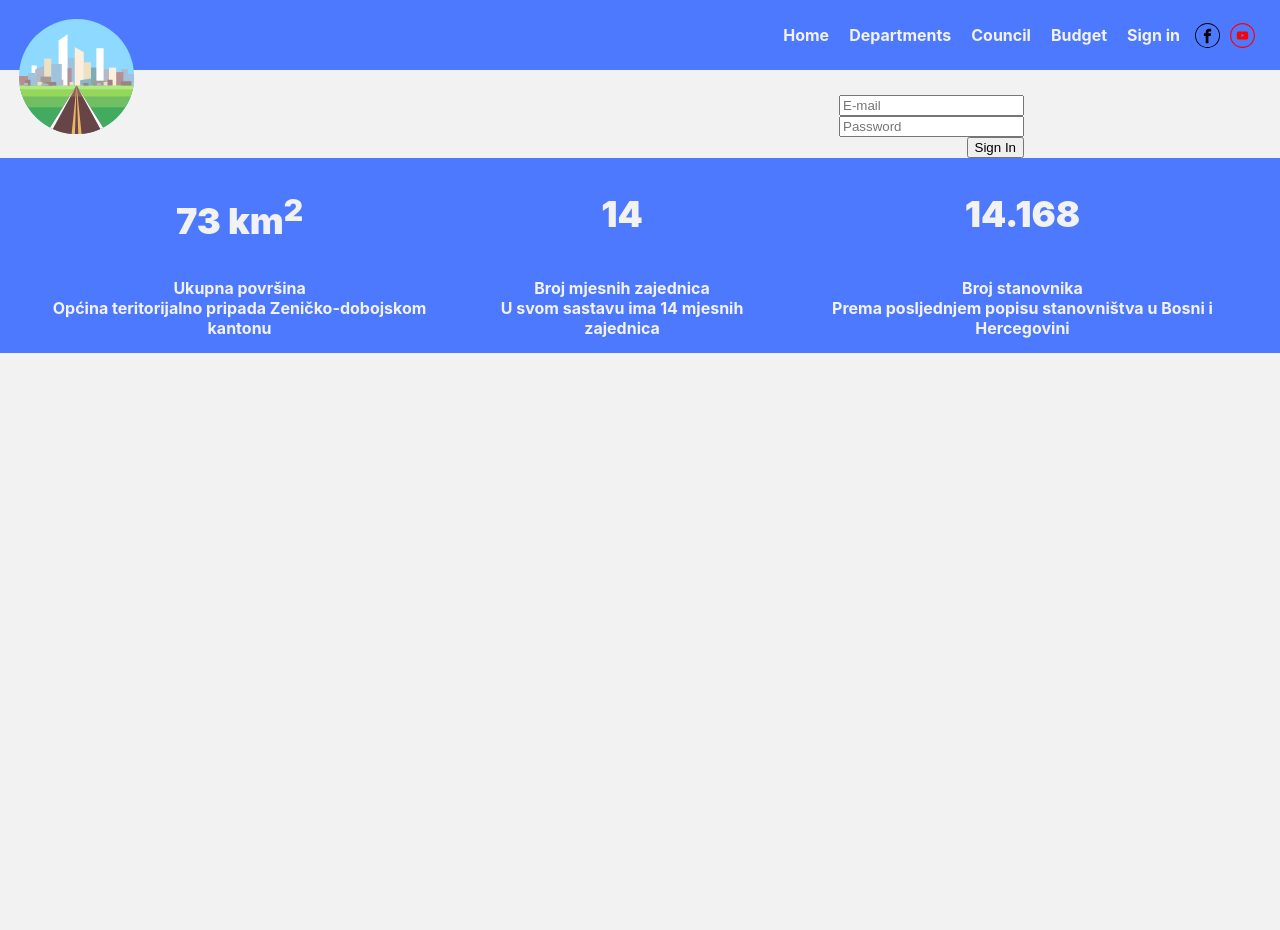
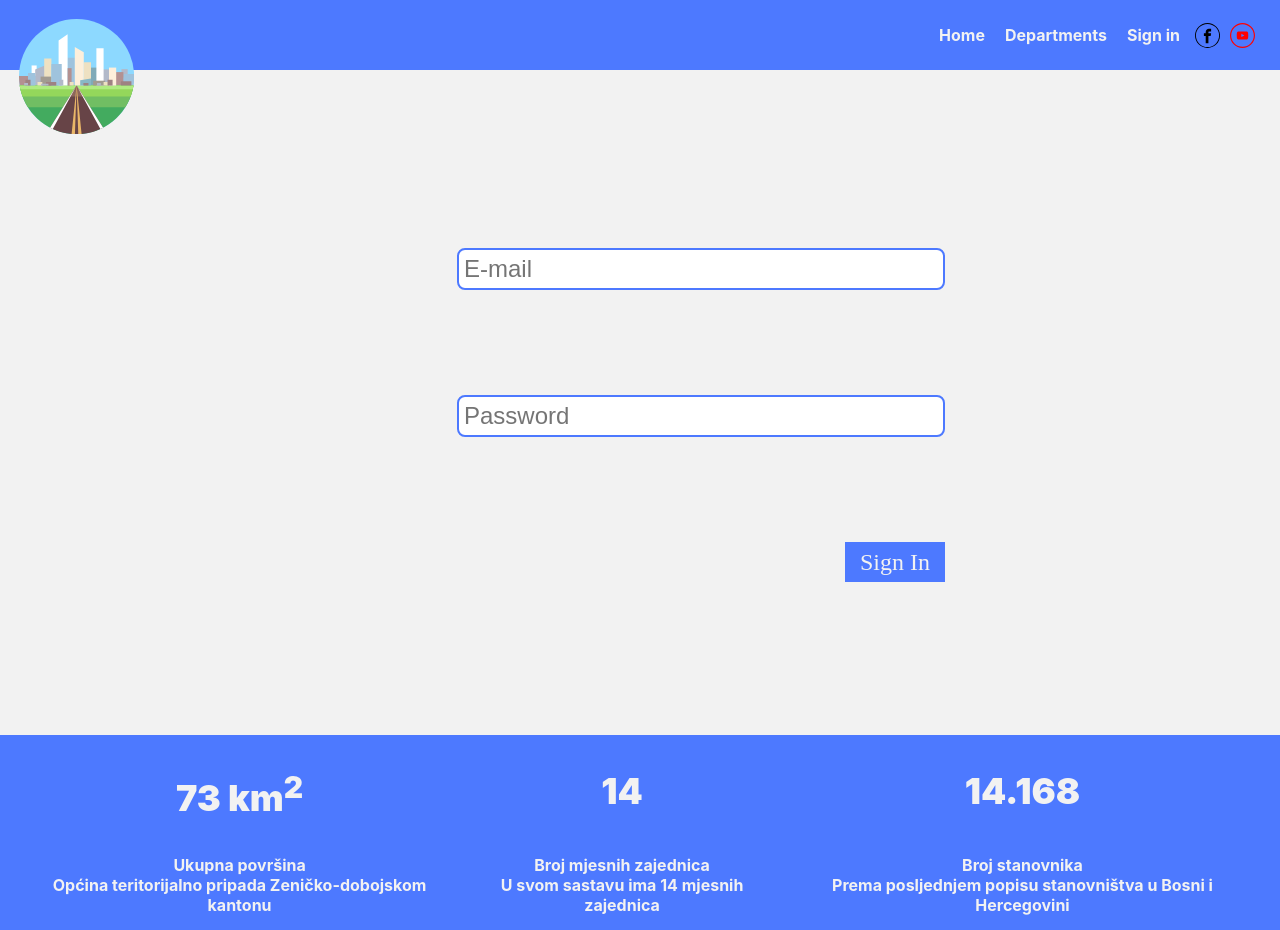
Before and after one commit to asilajdzic/breza-muncipality-web-app, a React (Create React App) app: page /sign-in in a window 1280 px wide. Before the commit the page ends 800 px from the top, so only its background shows below. Built offline with nearby package versions, Linux system fonts and the light colour scheme; no server answers; the database is empty.

Commit message:
edited styles

```diff
--- a/src/components/message-form/message-form.styles.scss
+++ b/src/components/message-form/message-form.styles.scss
@@ -25,16 +25,22 @@
 		font-size: 24px;
 		resize: none;
 		padding: 5px;
+		border-radius: 5px;
+		&:focus {
+			outline-color: $secondary;
+		}
 	}
 	.submit-message-button {
-		font-size: 28px;
-		padding: 5px 15px;
-		margin-bottom: 20px;
+		height: 40px;
+		width: 100px;
+		background-color: $secondary;
+		border: none;
+		font: 24px bolder;
 		color: $primary;
-		background-color: $secondary;
-		color: $primary;
-		border: none;
-		border-radius: 2px;
-		cursor: pointer;
+		&:hover {
+			transform: scale(1.05);
+			font-weight: bolder;
+			cursor: pointer;
+		}
 	}
 }
--- a/src/routes/navigation/navigation.component.jsx
+++ b/src/routes/navigation/navigation.component.jsx
@@ -28,12 +28,6 @@ const Navigation = () => {
 					</Link>
 					<Link to='/departments' className='nav-link'>
 						Departments
-					</Link>
-					<Link to='/council' className='nav-link'>
-						Council
-					</Link>
-					<Link to='/budget' className='nav-link'>
-						Budget
 					</Link>
 					{currentUser ? (
 						<span className='nav-link' onClick={signOutHandler}>
--- a/src/routes/navigation/navigation.styles.scss
+++ b/src/routes/navigation/navigation.styles.scss
@@ -6,6 +6,7 @@
 	height: 70px;
 	min-height: 70px;
 	min-width: 100%;
+	width: fit-content;
 	margin-bottom: 25px;
 	padding-right: 20px;
 	background-color: $secondary;
@@ -18,7 +19,6 @@
 	}
 
 	.nav-links-container {
-		overflow: hidden;
 		width: fit-content;
 		height: 100%;
 		display: flex;
--- a/src/routes/sign-in/sign-in.component.jsx
+++ b/src/routes/sign-in/sign-in.component.jsx
@@ -1,4 +1,5 @@
 import { useState } from 'react';
+import { useNavigate } from 'react-router-dom';
 
 import { signInAuthUserWithEmailAndPassword } from '../../utils/firebase/firebase.utils';
 
@@ -7,6 +8,7 @@ import './sign-in.styles.scss';
 const defaultFormFields = { email: '', password: '' };
 
 const SignIn = () => {
+	const navigate = useNavigate();
 	const [formFields, setFormFields] = useState(defaultFormFields);
 	const { email, password } = formFields;
 
@@ -19,6 +21,7 @@ const SignIn = () => {
 		try {
 			signInAuthUserWithEmailAndPassword(email, password);
 			resetFormFields();
+			navigate('/');
 		} catch (error) {
 			console.log('user sign in failed', error);
 		}
--- a/src/routes/sign-in/sign-in.styles.scss
+++ b/src/routes/sign-in/sign-in.styles.scss
@@ -0,0 +1,33 @@
+@use '../../assets/color-variables.scss' as *;
+
+.form-container {
+	display: flex;
+	justify-content: space-around;
+	width: 50%;
+	padding: 100px 15px;
+	min-height: 80vh;
+	input {
+		width: 80%;
+		font-size: 24px;
+		height: fit-content;
+		border: solid 2px $secondary;
+		border-radius: 8px;
+		padding: 5px;
+		&:focus {
+			outline-color: $secondary;
+		}
+	}
+	.sign-in-button {
+		height: 40px;
+		width: 100px;
+		background-color: $secondary;
+		border: none;
+		font: 24px bolder;
+		color: $primary;
+		&:hover {
+			transform: scale(1.05);
+			font-weight: bolder;
+			cursor: pointer;
+		}
+	}
+}
--- a/src/utils/firebase/firebase.utils.js
+++ b/src/utils/firebase/firebase.utils.js
@@ -1,7 +1,6 @@
 import { initializeApp } from 'firebase/app';
 
 import {
-	createUserWithEmailAndPassword,
 	signInWithEmailAndPassword,
 	signOut,
 	onAuthStateChanged,
@@ -55,13 +54,6 @@ export const getCollection = async (collectionKey) => {
 
 const auth = getAuth();
 
-//for manually adding users, only 3 users needed for now
-
-export const createAuthUserWithEmailAndPassword = async (email, password) => {
-	if (!email || !password) return;
-	return await createUserWithEmailAndPassword(auth, email, password);
-};
-
 export const signInAuthUserWithEmailAndPassword = async (email, password) => {
 	if (!email || !password) return;
 
```
